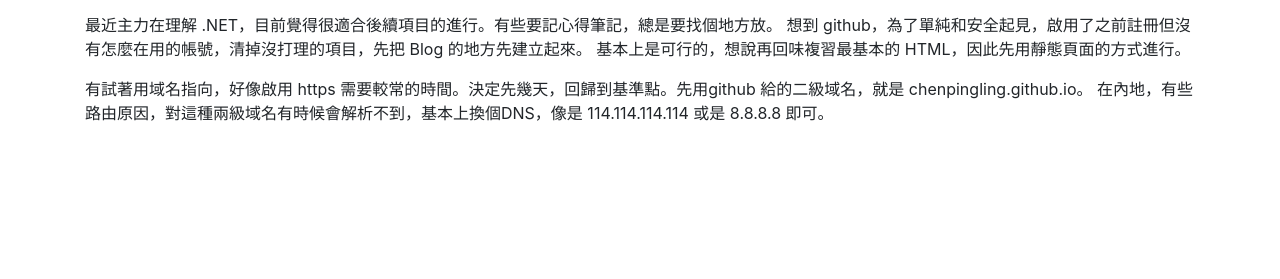
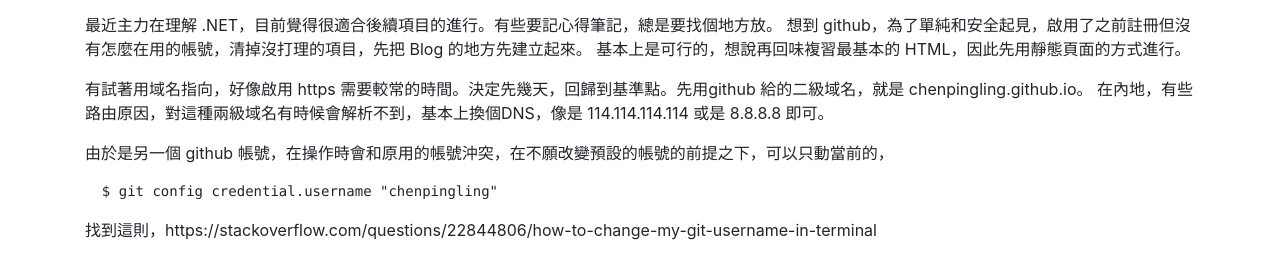
Before and after one commit to chenpingling/chenpingling.github.io, a plain HTML site: page 2020-06-15/index.html in a window 1280 px wide. Shown: the part 155-434 px from the top of the page. Drawn offline with nearby package versions, Linux system fonts and the light colour scheme.

Commit message:
only one repo credential.username

```diff
--- a/2020-06-15/index.html
+++ b/2020-06-15/index.html
@@ -30,6 +30,15 @@
    114.114.114.114 或是 8.8.8.8 即可。
 </p>
 
+<p>
+  由於是另一個   github 帳號，在操作時會和原用的帳號沖突，在不願改變預設的帳號的前提之下，可以只動當前的，
+<pre>
+  $ git config credential.username "chenpingling"
+</pre>
+
+  找到這則，https://stackoverflow.com/questions/22844806/how-to-change-my-git-username-in-terminal
+</p>
+
   </div>
     <!-- Optional JavaScript -->
     <!-- jQuery first, then Popper.js, then Bootstrap JS -->
```
